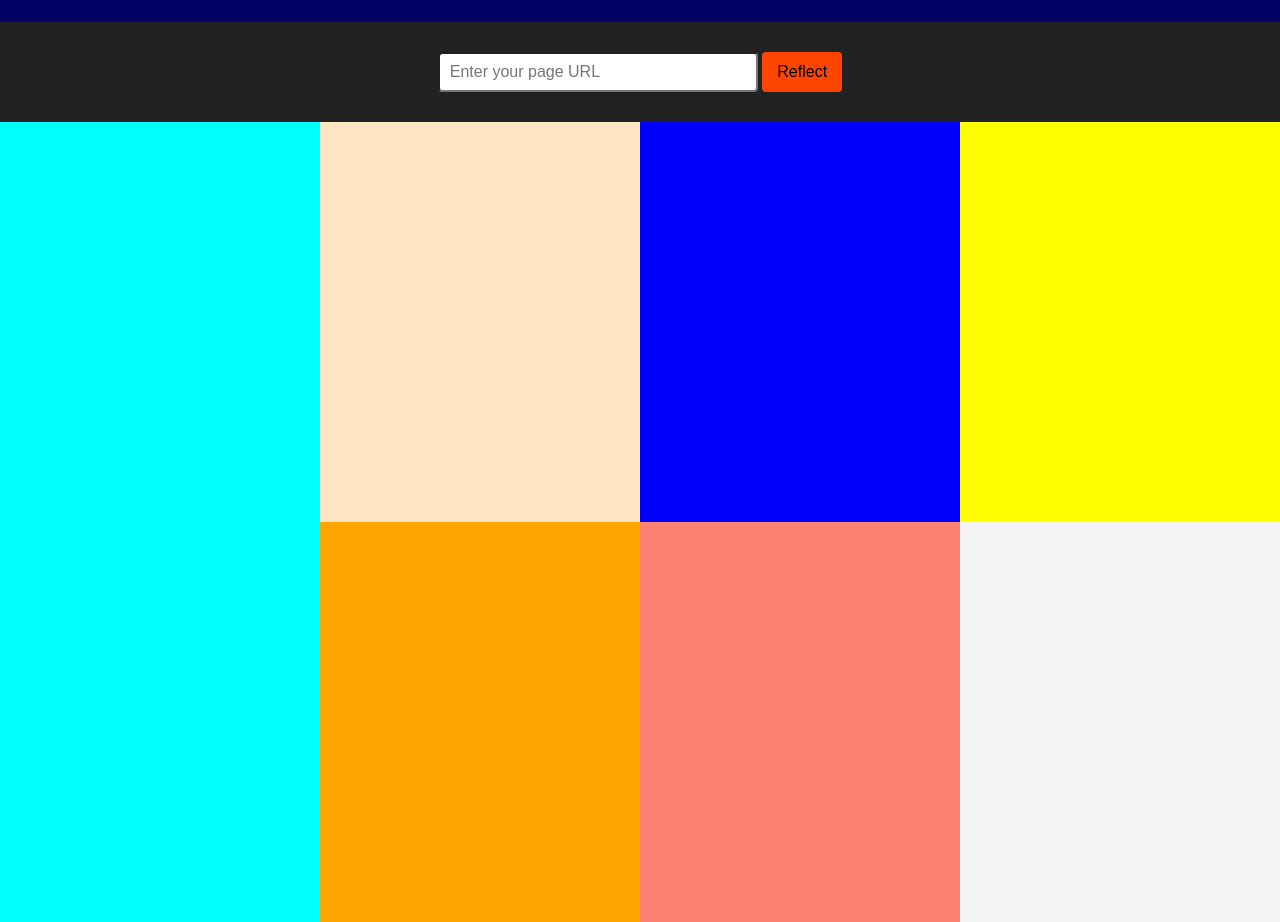
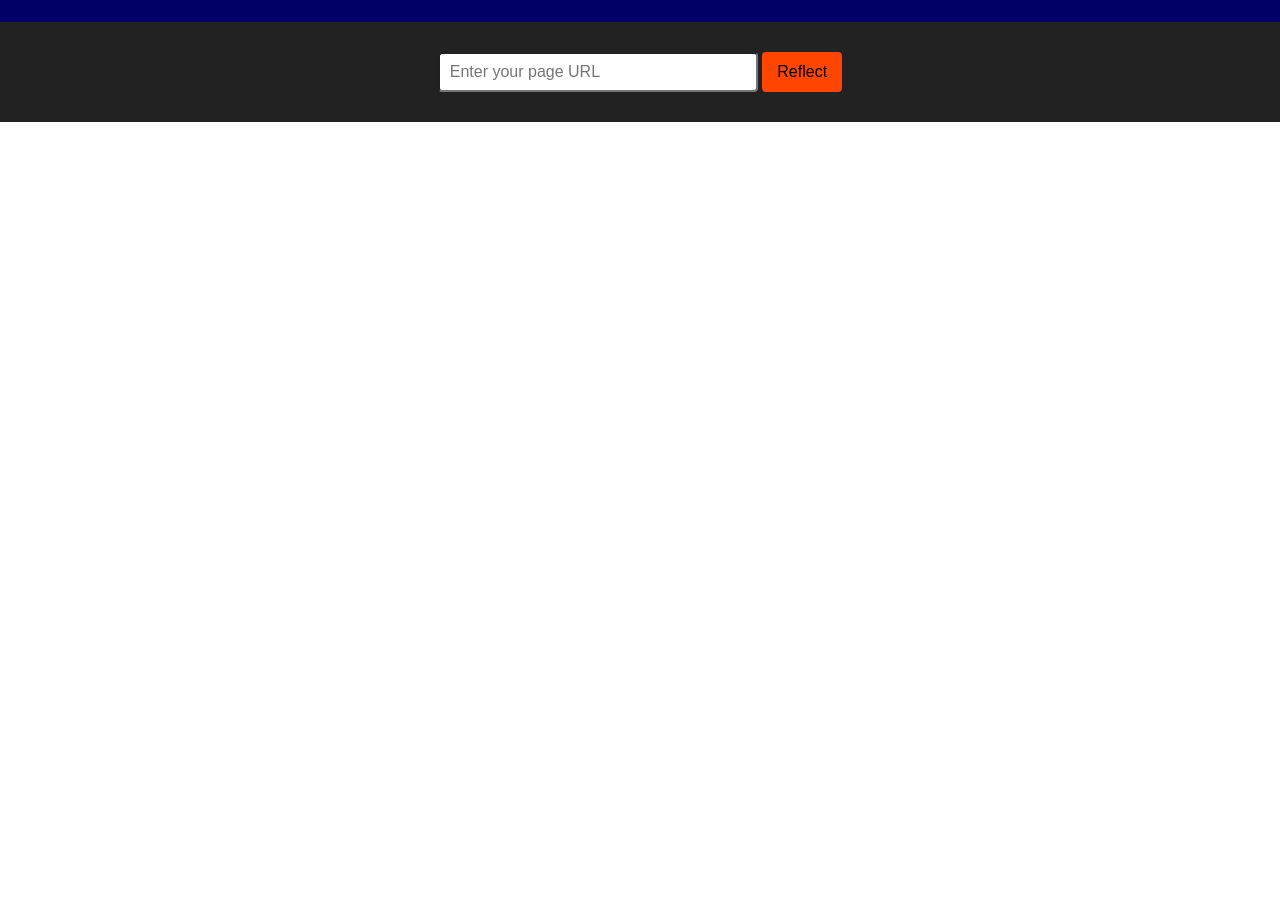
Before and after one commit to jgcamiloaga/WebApp, a plain HTML site: page index.html in a window 1280 px wide. Shown: the part 78-1000 px from the top of the page. After the commit the page ends 800 px from the top, so only its background shows below. Drawn offline with Linux system fonts and the light colour scheme.

Commit message:
second commit

```diff
--- a/index.html
+++ b/index.html
@@ -3,7 +3,8 @@
 <head>
     <meta charset="UTF-8">
     <meta name="viewport" content="width=device-width, initial-scale=1.0">
-    <title>Document</title>
+    <title>Virtual Reflect</title>
+    <link rel="shortcut icon" href="img/Icon.ico" type="imagen/x-icon">
     <link rel="stylesheet" href="style.css">
 </head>
 <body>
@@ -26,26 +27,7 @@
 
         </div>
         <div class="simulator-app">
-            <div class="app-1">
 
-            </div>
-            <div class="app-2">
-
-            </div>
-            <div class="app-3">
-
-            </div>
-
-            <div class="app-4">
-
-            </div>
-            <div class="app-5">
-
-            </div>
-            <div class="app-6">
-
-            </div>
-            <!-- <iframe src="https://jgcamiloaga.netlify.app/"></iframe> -->
         </div>
     </main>
     <footer>
--- a/style.css
+++ b/style.css
@@ -5,10 +5,6 @@
     box-sizing: border-box;
 }
 
-body{
-    width: 100%;
-    height: 100%;
-}
 
 header{
     height: 100px;
@@ -34,7 +30,7 @@ header h1{
 
 main{
     display: grid;
-    grid-template-columns: repeat(4, 1fr);
+    grid-template-columns: repeat(3, 1fr);
     grid-auto-rows: minmax(100px, auto);
 }
 
@@ -65,55 +61,3 @@ main{
     border-radius: 4px;
     cursor: pointer;
 }
-
-.categories{
-    grid-column: 1;
-    grid-row: 2/10;
-    background-color: aqua;
-}
-
-.simulator-app{
-    grid-column: 2/5;
-    grid-row: 2/10;
-    background-color: blueviolet;
-    display: grid;
-    grid-template-columns: repeat(3, 1fr);
-    grid-auto-rows: minmax(100px, auto);
-}
-
-.app-1{
-    grid-column: 1;
-    background-color: bisque;
-    display: block;
-    text-align: center;
-}
-
-.app-1 img{
-    height: 80%;
-    width: 100%;
-}
-
-.app-1 h2{
-    height: 20%;
-}
-
-.app-2{
-    grid-column: 2;
-    background-color: blue;
-}
-.app-3{
-    grid-column: 3;
-    background-color: yellow;
-}
-.app-4{
-    grid-column: 1;
-    background-color: orange;
-}
-.app-5{
-    grid-column: 2;
-    background-color: salmon;
-}
-.app-6{
-    grid-column: 3;
-    background-color: whitesmoke;
-}
```
Also changed, not shown: img/Icon.ico (added), img/iphone.jpg (added), img/jbl.jpg (added), img/laptop_hp.jpg (added), img/laptop_toshiba.jpg (added), img/monitor_asus.jpg (added), img/pc_hp.jpg (added), img/pc_lenovo.jpg (added), img/samsung_galaxy.jpg (added).
